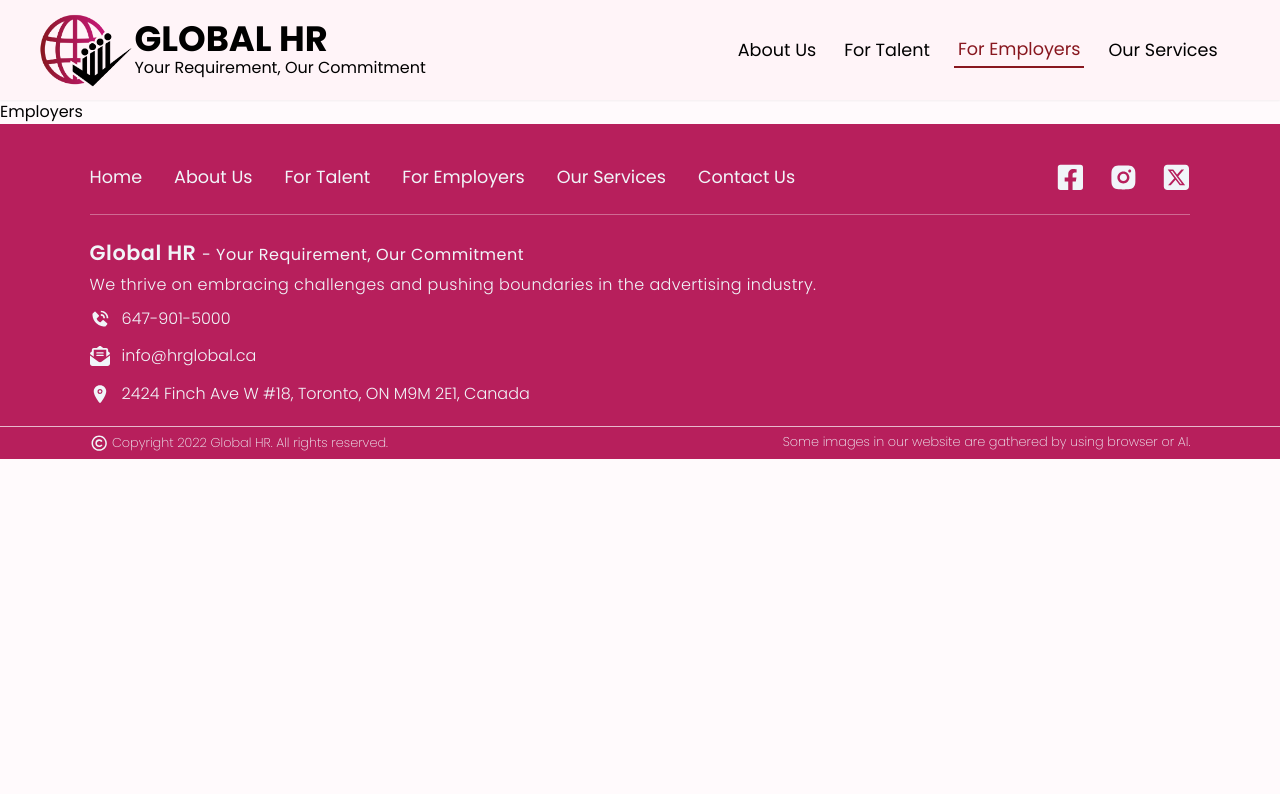
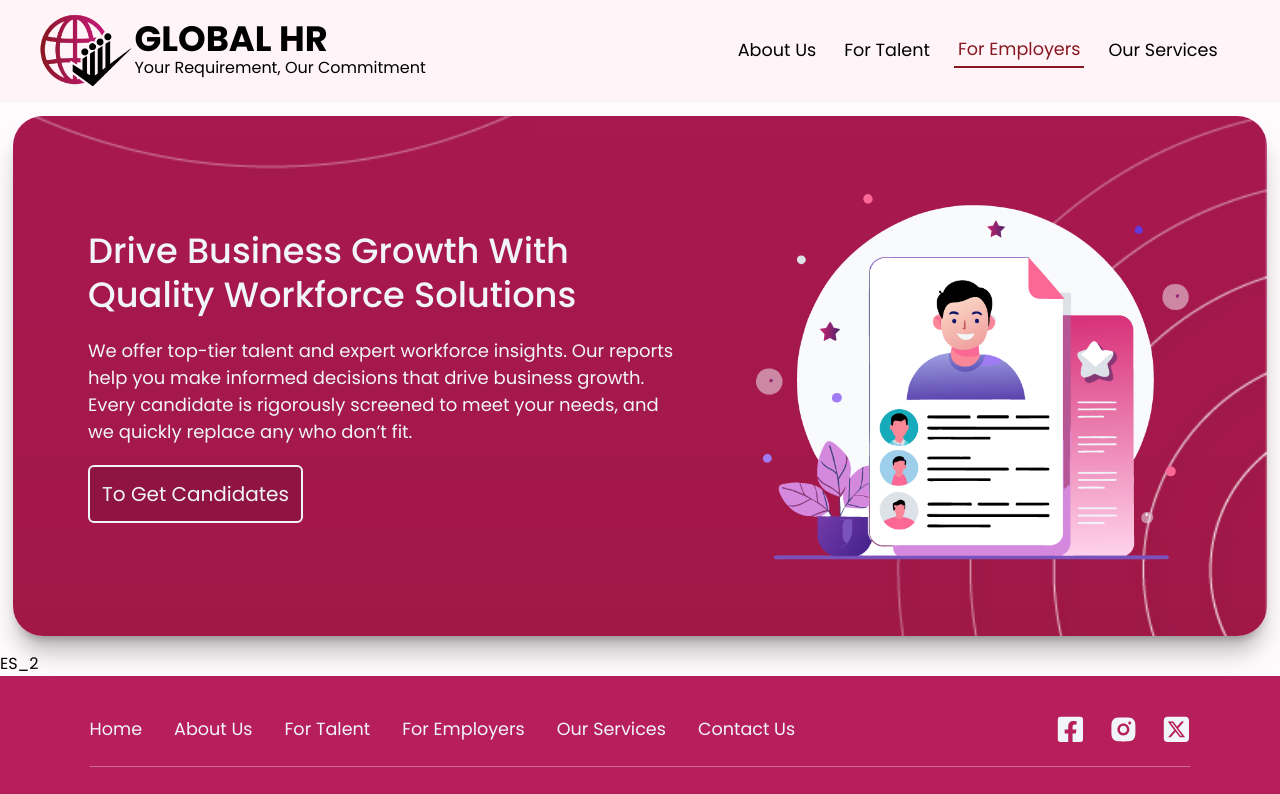
Before and after one commit to AnserShafiq/GlobalHR, a React (Create React App) app: page /for-employers in a window 1280 px wide. Shown: the top 794 px of the page. Built offline with nearby package versions, Linux system fonts and the light colour scheme; the HTML template or start-up script is replaced by a standard one.

Commit message:
Made First Section Same on all pages

```diff
--- a/src/Components/ContactCard.jsx
+++ b/src/Components/ContactCard.jsx
@@ -12,8 +12,8 @@ const ContactCard = ({CardData}) => {
             <Link className='text-[1.1rem] w-fit lg:text-[1.25rem] capitalize font-[400] text-logo-red border-2 border-logo-red rounded-md px-3 py-2 mt-3 hover:text-neutral-100 hover:bg-logo-red transition ease-in-out duration-[0.5s]' to={CardData.BtnLink}>{CardData.BtnText}</Link>
           </div>
         </div>
-        <div className='w-full lg:w-[35%] rounded-r-[30px]'>
-            <img className='w-full h-[300px] lg:h-full object-cover object-center rounded-t-[30px] lg:rounded-r-[30px]' src={CardData.SidePic} alt={`Contact Card Pic`}/>
+        <div className='w-full lg:w-[35%] rounded-r-[30px] p-0'>
+            <img className='w-full h-[300px] lg:h-full object-cover object-center rounded-t-[30px] lg:rounded-tl-none lg:rounded-r-[30px]' src={CardData.SidePic} alt={`Contact Card Pic`}/>
         </div>
     </div>
   )
--- /dev/null
+++ b/src/Components/PageStarter.jsx
@@ -0,0 +1,30 @@
+import React, { useEffect, useState } from 'react';
+import { Link } from 'react-router-dom';
+
+const PageStarter = ({BodyData}) => {
+  const [MobileView, setMobileView] = useState(false);
+  useEffect(() =>{
+    if(window.screen.width <= 1000){
+      setMobileView(true)
+    }else{
+      setMobileView(false)
+    }
+  },[MobileView])
+  return (
+    <div className={`flex relative w-[94%] lg:w-[98%] mx-auto h-[108vh] lg:h-[65vh] my-4 shadow-xl shadow-[#00000044] rounded-[30px]`}>
+      <img src={MobileView ? BodyData.Bg2 : BodyData.Bg1} className='object-cover h-full w-full rounded-[30px]' alt='GlobalHR Home Bg-1' />
+      <div className='flex items-center justify-evenly lg:justify-center flex-col-reverse lg:flex-row absolute content-0 top-0 left-0 flex rounded-[30px] pl-[6%] pr-[4%] lg:pl-[6%] lg:pr-[0%] w-full h-full bg-[#00000001]'>
+        <div className='flex items-start justify-center flex-col w-full lg:w-[50%]'>
+          <h2 className='text-[2rem] lg:text-[2.2rem] font-[500] capitalize leading-tight text-slate-100' >{BodyData.Title}</h2>
+          <h4 className='text-[1.15rem] lg:text-[1.125rem] font-[400] text-slate-100 my-5'>{BodyData.MiniDesc}</h4>
+          <Link className='text-[1.2rem] lg:text-[1.25rem] capitalize font-[400] text-slate-100 border-2 border-slate-100 rounded-md px-3 py-3 hover:text-[var(--logo-red-color)] bg-[#0000001f] hover:bg-slate-100 transition ease-in-out duration-[0.5s]' to={BodyData.BtnLink}>{BodyData.BtnText}</Link>
+        </div>
+        <div className=' w-full lg:w-[50%]'>
+          <img className='w-[25rem] lg:w-[28rem] mx-auto' src={BodyData.Anime} alt='about us animation'/>
+        </div>
+      </div>
+    </div>
+  );
+};
+
+export default PageStarter;
--- a/src/Pages/AboutUs/AboutUs.jsx
+++ b/src/Pages/AboutUs/AboutUs.jsx
@@ -1,8 +1,8 @@
 import React from 'react'
-import AS_1 from './Sections/AS_1'
 import AS_2 from './Sections/AS_2'
 import AS_3 from './Sections/AS_3'
 import ContactCard from '../../Components/ContactCard'
+import PageStarter from '../../Components/PageStarter'
 
 const AboutUs = () => {
   const Data = {
@@ -11,9 +11,21 @@ const AboutUs = () => {
       BtnLink:'/contact-us',
       SidePic:require('../../Images/About/a-4.jpg'),
   }
+
+  const PageStart = {
+    Bg1: require('../../Images/about-bg-1.png'),
+    Bg2: require('../../Images/home-bg-2-mobile.png'),
+    Anime: require('../../Images/About/a-1.png'),
+    Title: 'Strategic Staffing for Distinct Industry Demands',
+    MiniDesc: 'With over a decade of expertise, Global HR delivers comprehensive personnel management services. Our customized solutions help businesses overcome unique challenges, optimizing time and resources for better results.',
+    BtnText: 'Get Connect With Us',
+    BtnLink: '/',
+  }
+
   return (
     <div>
-      <AS_1 />
+      {/* Section 1 */}
+      <PageStarter BodyData={PageStart} />
       <AS_2 />
       <AS_3 />
       <ContactCard CardData={Data}/>
--- a/src/Pages/AboutUs/Sections/AS_1.jsx
+++ /dev/null
@@ -1,35 +0,0 @@
-import React, { useEffect, useState } from 'react'
-import Bg from '../../../Images/about-bg-1.png'
-import anime from '../../../Images/About/a-1.png'
-import MobileBg from '../../../Images/home-bg-2-mobile.png';
-
-const AS_1 = () => {
-
-  const [MobileView, setMobileView] = useState(false)
-
-  useEffect(()=>{
-    if(window.screen.width <= 1000){
-      setMobileView(true)
-    }else{
-      setMobileView(false)
-    }
-  },[MobileView])
-
-  return (
-    <div className={`flex relative w-[94%] lg:w-[98%] mx-auto h-[100vh] lg:h-[65vh] my-4 shadow-xl shadow-[#00000044] rounded-[30px]`}>
-      <img className={`object-cover h-full w-full rounded-[30px] ${MobileView ? 'rotate-[180deg]':''}`} src={MobileView ? MobileBg : Bg} alt='About Us'/>
-      <div className='flex items-center justify-evenly lg:justify-center flex-col-reverse lg:flex-row absolute content-0 top-0 left-0 flex rounded-[30px] pl-[6%] pr-[4%] lg:pl-[6%] lg:pr-[0%] w-full h-full bg-[#00000001]'>
-        <div className='flex items-start justify-center flex-col w-full lg:w-[50%]'>
-          <h2 className='text-[2rem] lg:text-[2.2rem] font-[500] capitalize leading-tight text-slate-100' >Strategic Staffing for Distinct Industry Demands</h2>
-          <h4 className='text-[1.15rem] lg:text-[1.125rem] font-[400] text-slate-100 my-5'>With over a decade of expertise, Global HR delivers comprehensive personnel management services. Our customized solutions help businesses overcome unique challenges, optimizing time and resources for better results.</h4>
-          <a className='text-[1.2rem] lg:text-[1.1rem] capitalize font-[400] text-slate-100 border-2 border-slate-100 rounded-md px-3 py-3 hover:text-[var(--logo-red-color)] bg-[#0000001f] hover:bg-slate-100 transition ease-in-out duration-[0.5s]' href='/'>Get Connect With Us</a>
-        </div>
-        <div className='w-full lg:w-[50%]'>
-          <img className='w-[28rem] mx-auto' src={anime} alt='about us animation'/>
-        </div>
-      </div>
-    </div>
-  )
-}
-
-export default AS_1
--- a/src/Pages/AboutUs/Sections/AS_2.jsx
+++ b/src/Pages/AboutUs/Sections/AS_2.jsx
@@ -3,7 +3,7 @@ import { Link } from 'react-router-dom'
 
 const AS_2 = () => {
   return (
-    <div className='flex flex-col lg:flex-row px-[7%] py-[10%] lg:py-[7%]'>
+    <div className='flex flex-col lg:flex-row px-[7%] py-[10%] lg:pt-[4%] lg:pb-[7%]'>
         <div className='flex flex-col lg:flex-row'>
           <h2 className='text-[2.0rem] font-semibold capitalize leading-tight w-full lg:w-[30%]'>About the Global HR staffing & recruiting experts </h2>
           <div className='flex flex-col w-full lg:w-[70%] mt-[10%] lg:mt-0'>
--- a/src/Pages/Employers/Employers.jsx
+++ b/src/Pages/Employers/Employers.jsx
@@ -1,8 +1,22 @@
 import React from 'react'
+import PageStarter from '../../Components/PageStarter'
+import ES_2 from './Sections/ES_2'
 
 const Employers = () => {
+  const SectionOneData = {
+    Bg1: require('../../Images/home-bg-2.png'),
+    Bg2: require('../../Images/home-bg-2-mobile.png'),
+    Anime: require('../../Images/Employers/e-1.png'),
+    Title: 'Drive Business Growth with Quality Workforce Solutions',
+    MiniDesc: "We offer top-tier talent and expert workforce insights. Our reports help you make informed decisions that drive business growth. Every candidate is rigorously screened to meet your needs, and we quickly replace any who don’t fit.",
+    BtnText: "To Get Candidates",
+    BtnLink: '/contact-us',
+  }
   return (
-    <div>Employers</div>
+    <div>
+      <PageStarter BodyData={SectionOneData}/>
+      <ES_2 />
+    </div>
   )
 }
 
--- /dev/null
+++ b/src/Pages/Employers/Sections/ES_2.jsx
@@ -0,0 +1,9 @@
+import React from 'react'
+
+const ES_2 = () => {
+  return (
+    <div>ES_2</div>
+  )
+}
+
+export default ES_2
--- a/src/Pages/Home/Home.jsx
+++ b/src/Pages/Home/Home.jsx
@@ -1,15 +1,27 @@
 import React from 'react'
-import HS_1 from './Sections/HS_1'
 import HS_2 from './Sections/HS_2'
 import HS_3 from './Sections/HS_3'
 import HS_4 from './Sections/HS_4'
 import HS_5 from './Sections/HS_5'
 import HS_6 from './Sections/HS_6'
+import PageStarter from '../../Components/PageStarter'
 
 const Home = () => {
+
+  const SectionData = {
+    Bg1: require('../../Images/home-bg-2.png'),
+    Bg2: require('../../Images/home-bg-2-mobile.png'),
+    Anime: require('../../Images/Home/anime-home.png'),
+    Title: 'Your Partner in Talent & Opportunity',
+    MiniDesc: 'We simplify the job search for individuals, empowering them to find the right opportunities that align with their skills and aspirations. At the same time, we provide businesses with highly qualified and well-matched candidates, ensuring they have the right talent to drive their success and achieve their goals.',
+    BtnText: 'To Explore Options',
+    BtnLink: '/contact-us',
+  }
+
   return (
     <div>
-        <HS_1 />
+        {/* Section 1 */}
+        <PageStarter BodyData={SectionData} />
         <HS_2 />
         <HS_3 />
         <HS_4 />
--- a/src/Pages/Home/Sections/HS_1.jsx
+++ /dev/null
@@ -1,35 +0,0 @@
-import React, { useEffect, useState } from 'react';
-import BgImg from '../../../Images/home-bg-2.png';
-import MobBgImg from '../../../Images/home-bg-2-mobile.png';
-import anime from '../../../Images/Home/anime-home.png'
-
-const HS_1 = () => {
-  const [MobileView, setMobileView] = useState(false);
-  useEffect(() =>{
-    if(window.screen.width <= 1000){
-      setMobileView(true)
-    }else{
-      setMobileView(false)
-    }
-  },[MobileView])
-  return (
-    <div className={`flex relative w-[94%] lg:w-[98%] mx-auto h-[108vh] lg:h-[65vh] my-4 shadow-xl shadow-[#00000044] rounded-[30px]`}>
-      <img src={MobileView ? MobBgImg : BgImg} className='object-cover h-full w-full rounded-[30px]' alt='GlobalHR Home Bg-1' />
-
-
-      {/* Black overlay with transparency */}
-      <div className='flex items-center justify-evenly lg:justify-center flex-col-reverse lg:flex-row absolute content-0 top-0 left-0 flex rounded-[30px] pl-[6%] pr-[4%] lg:pl-[6%] lg:pr-[0%] w-full h-full bg-[#00000001]'>
-        <div className='flex items-start justify-center flex-col w-full lg:w-[50%]'>
-          <h2 className='text-[2rem] lg:text-[2.2rem] font-[500] capitalize leading-tight text-slate-100' >Your Partner in Talent & Opportunity</h2>
-          <h4 className='text-[1.15rem] lg:text-[1.125rem] font-[400] text-slate-100 my-5'>We simplify the job search for individuals, empowering them to find the right opportunities that align with their skills and aspirations. At the same time, we provide businesses with highly qualified and well-matched candidates, ensuring they have the right talent to drive their success and achieve their goals.</h4>
-          <a className='text-[1.2rem] lg:text-[1.25rem] capitalize font-[400] text-slate-100 border-2 border-slate-100 rounded-md px-3 py-3 hover:text-[var(--logo-red-color)] bg-[#0000001f] hover:bg-slate-100 transition ease-in-out duration-[0.5s]' href='/'>To Explore Options</a>
-        </div>
-        <div className=' w-full lg:w-[50%]'>
-          <img className='w-[25rem] lg:w-[28rem] mx-auto' src={anime} alt='about us animation'/>
-        </div>
-      </div>
-    </div>
-  );
-};
-
-export default HS_1;
```
Also changed, not shown: src/Images/Employers/e-1.png (added).
